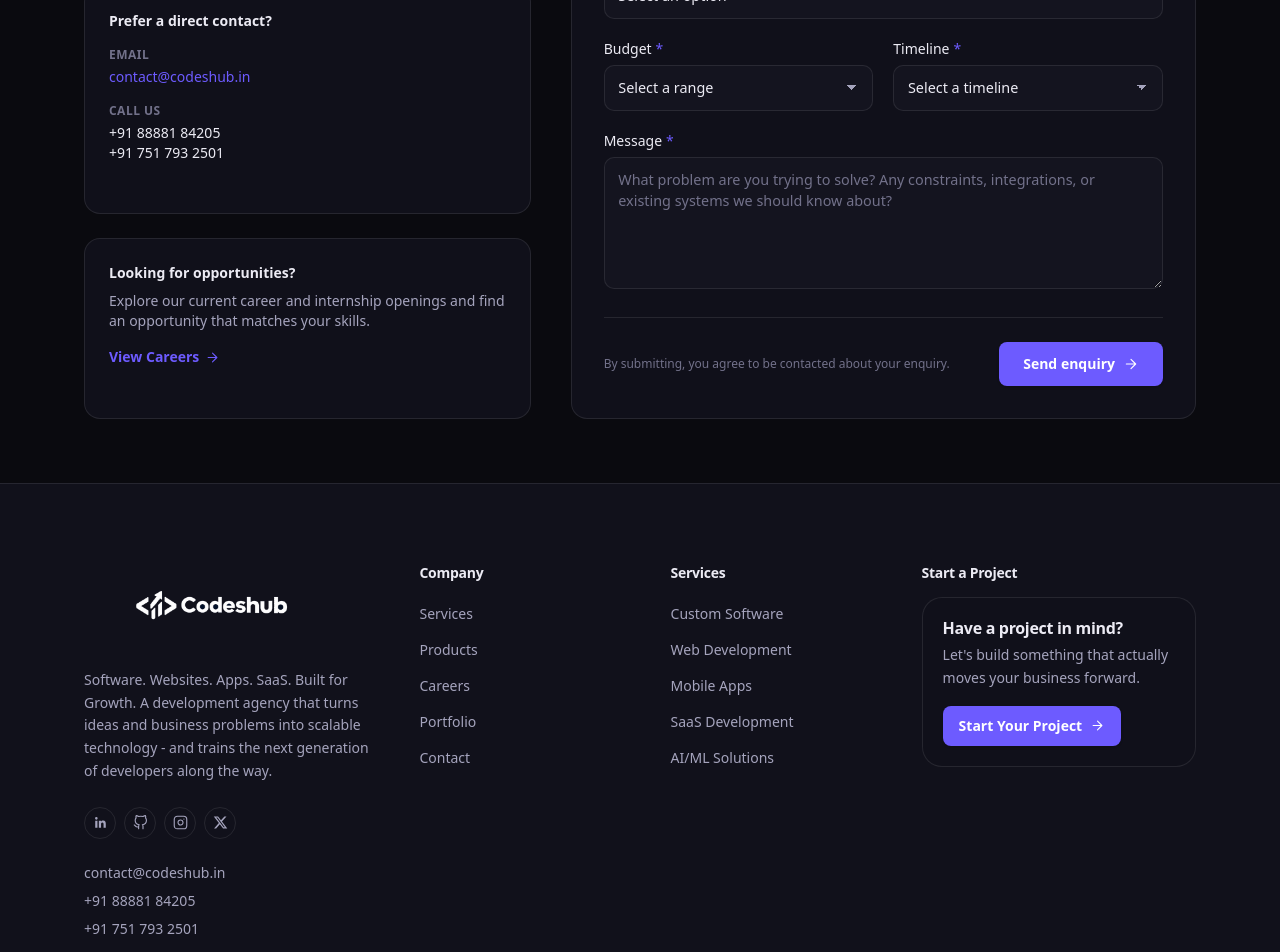
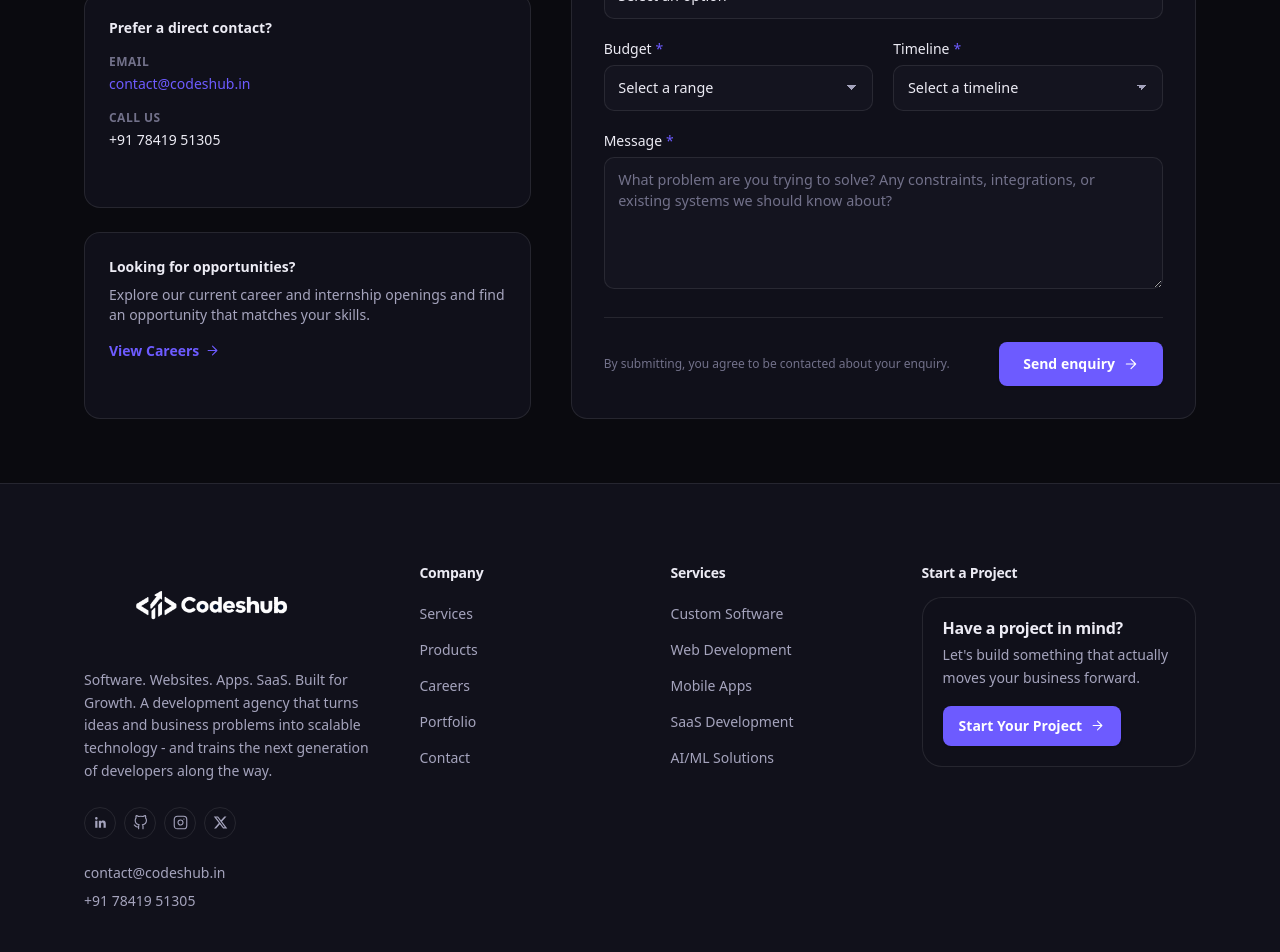
Before and after one commit to Shubh1619/codeshub, a Next.js app: page /contact in a window 1280 px wide. Shown: the part 720-1672 px from the top of the page. Built offline with nearby package versions, Linux system fonts and the light colour scheme.

Commit message:
Update contact phone number

```diff
--- a/app/contact/page.tsx
+++ b/app/contact/page.tsx
@@ -215,16 +215,10 @@ export default function ContactPage() {
                   </p>
                   <div className="mt-1 flex flex-col">
                     <a
-                      href="tel:+918888184205"
+                      href="tel:+917841951305"
                       className="font-medium text-[var(--text)] transition-colors hover:text-[var(--color-accent)]"
                     >
-                      +91 88881 84205
-                    </a>
-                    <a
-                      href="tel:+917517932501"
-                      className="font-medium text-[var(--text)] transition-colors hover:text-[var(--color-accent)]"
-                    >
-                      +91 751 793 2501
+                      +91 78419 51305
                     </a>
                   </div>
                 </div>
--- a/components/footer.tsx
+++ b/components/footer.tsx
@@ -109,16 +109,10 @@ export function Footer() {
                 contact@codeshub.in
               </a>
               <a
-                href="tel:+918888184205"
+                href="tel:+917841951305"
                 className="block text-[var(--text-muted)] transition-colors duration-200 hover:text-[var(--color-accent)]"
               >
-                +91 88881 84205
-              </a>
-              <a
-                href="tel:+917517932501"
-                className="block text-[var(--text-muted)] transition-colors duration-200 hover:text-[var(--color-accent)]"
-              >
-                +91 751 793 2501
+                +91 78419 51305
               </a>
             </div>
           </div>
```
